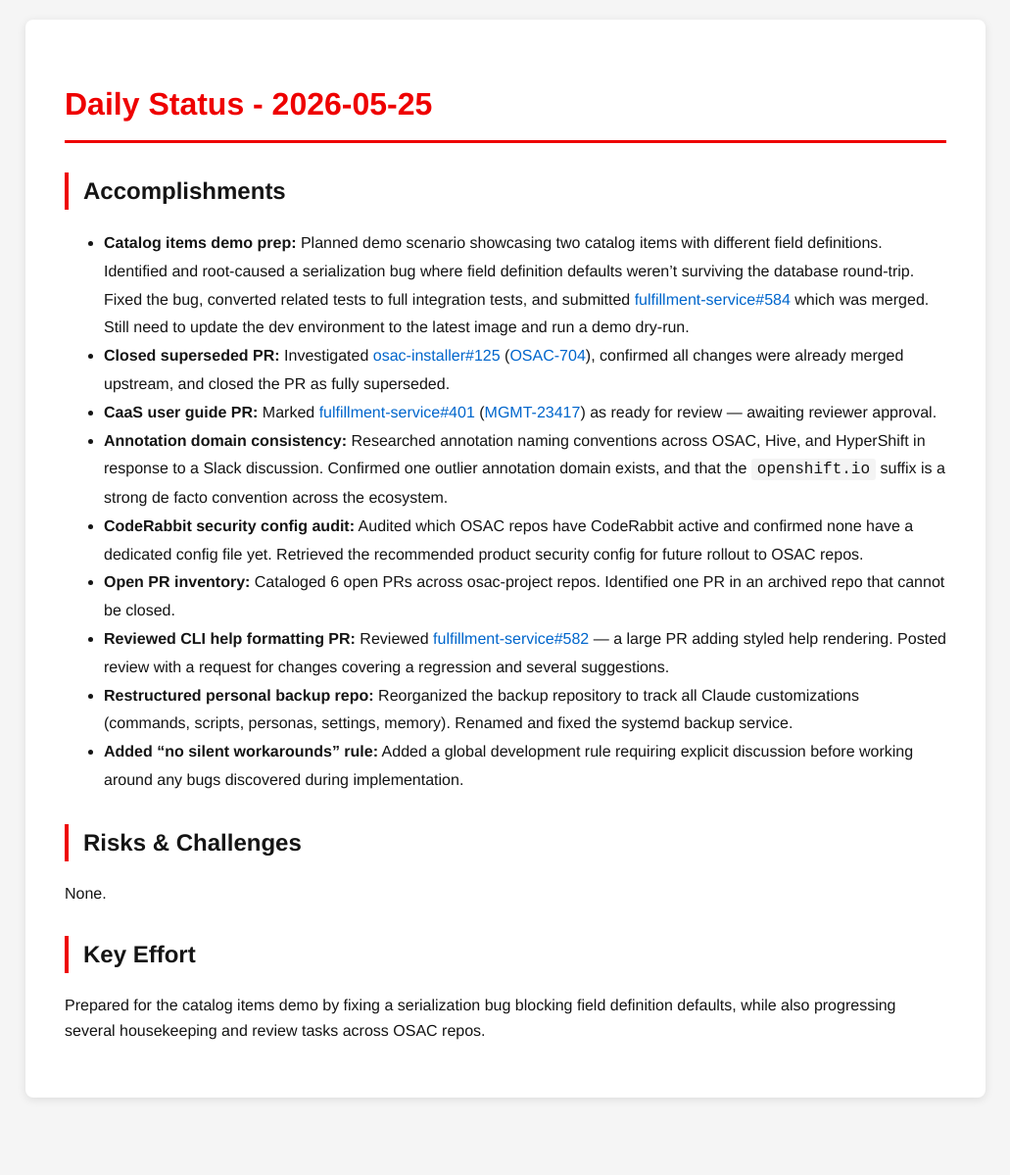
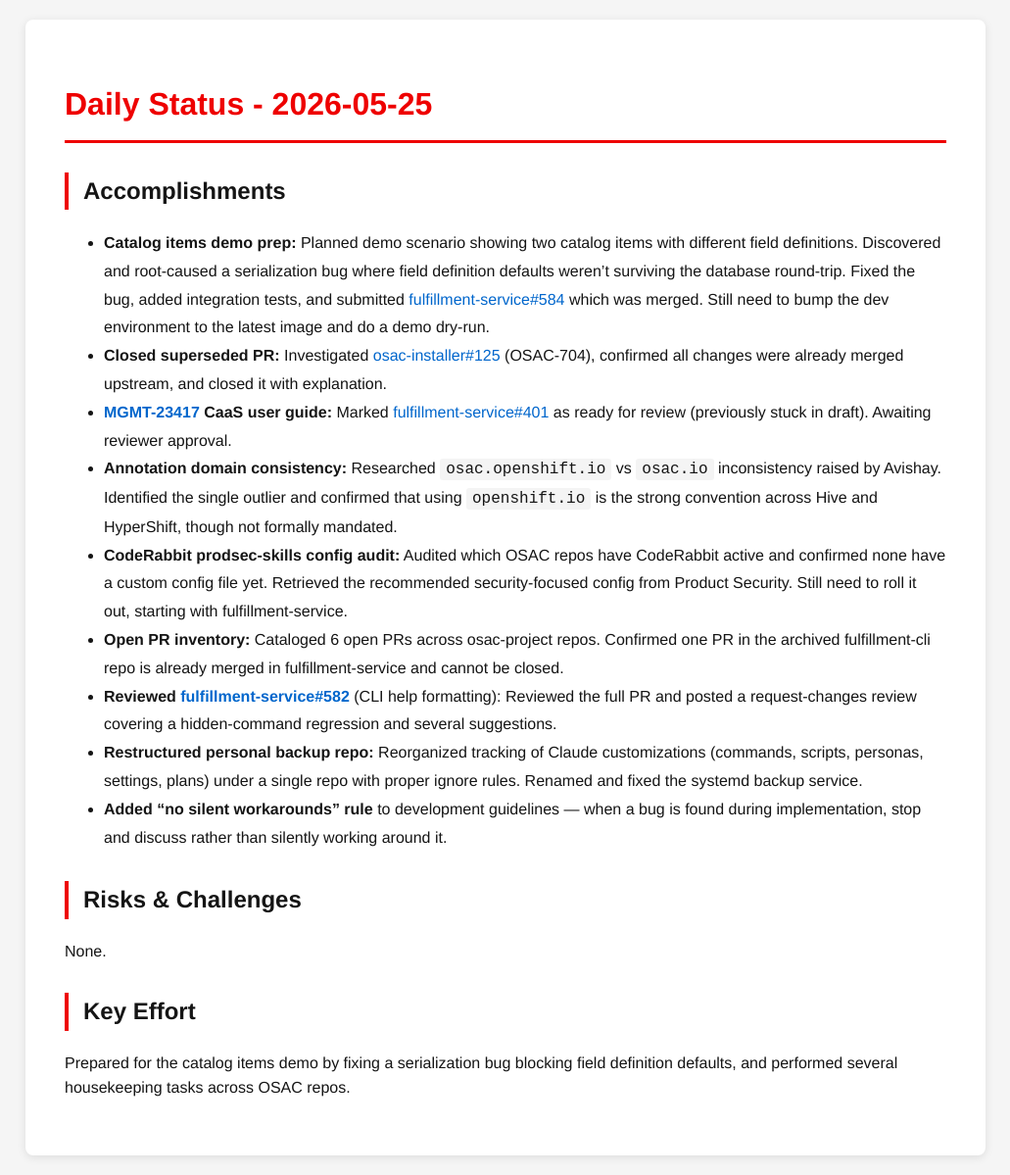
Before and after one commit to tzvatot/daily-status, a Jekyll site: the page built from 2026-05-25.md, in a window 1280 px wide. Shown: the whole page at 98% size, without its empty margins (124-1155 px from the left). Built offline with Jekyll 4.4.1, drawn with Linux system fonts in a browser that asks for light colours; before the commit the page ends 1140 px from its top, so only the background shows below that.

Commit message:
Daily status update - 2026-05-25

```diff
--- a/2026-05-25.md
+++ b/2026-05-25.md
@@ -7,18 +7,18 @@
 # Daily Status - 2026-05-25
 
 ## Accomplishments
-- **Catalog items demo prep:** Planned demo scenario showcasing two catalog items with different field definitions. Identified and root-caused a serialization bug where field definition defaults weren't surviving the database round-trip. Fixed the bug, converted related tests to full integration tests, and submitted [fulfillment-service#584](https://github.com/osac-project/fulfillment-service/pull/584) which was merged. Still need to update the dev environment to the latest image and run a demo dry-run.
-- **Closed superseded PR:** Investigated [osac-installer#125](https://github.com/osac-project/osac-installer/pull/125) ([OSAC-704](https://redhat.atlassian.net/browse/OSAC-704)), confirmed all changes were already merged upstream, and closed the PR as fully superseded.
-- **CaaS user guide PR:** Marked [fulfillment-service#401](https://github.com/osac-project/fulfillment-service/pull/401) ([MGMT-23417](https://redhat.atlassian.net/browse/MGMT-23417)) as ready for review — awaiting reviewer approval.
-- **Annotation domain consistency:** Researched annotation naming conventions across OSAC, Hive, and HyperShift in response to a Slack discussion. Confirmed one outlier annotation domain exists, and that the `openshift.io` suffix is a strong de facto convention across the ecosystem.
-- **CodeRabbit security config audit:** Audited which OSAC repos have CodeRabbit active and confirmed none have a dedicated config file yet. Retrieved the recommended product security config for future rollout to OSAC repos.
-- **Open PR inventory:** Cataloged 6 open PRs across osac-project repos. Identified one PR in an archived repo that cannot be closed.
-- **Reviewed CLI help formatting PR:** Reviewed [fulfillment-service#582](https://github.com/osac-project/fulfillment-service/pull/582) — a large PR adding styled help rendering. Posted review with a request for changes covering a regression and several suggestions.
-- **Restructured personal backup repo:** Reorganized the backup repository to track all Claude customizations (commands, scripts, personas, settings, memory). Renamed and fixed the systemd backup service.
-- **Added "no silent workarounds" rule:** Added a global development rule requiring explicit discussion before working around any bugs discovered during implementation.
+- **Catalog items demo prep:** Planned demo scenario showing two catalog items with different field definitions. Discovered and root-caused a serialization bug where field definition defaults weren't surviving the database round-trip. Fixed the bug, added integration tests, and submitted [fulfillment-service#584](https://github.com/osac-project/fulfillment-service/pull/584) which was merged. Still need to bump the dev environment to the latest image and do a demo dry-run.
+- **Closed superseded PR:** Investigated [osac-installer#125](https://github.com/osac-project/osac-installer/pull/125) (OSAC-704), confirmed all changes were already merged upstream, and closed it with explanation.
+- **[MGMT-23417](https://redhat.atlassian.net/browse/MGMT-23417) CaaS user guide:** Marked [fulfillment-service#401](https://github.com/osac-project/fulfillment-service/pull/401) as ready for review (previously stuck in draft). Awaiting reviewer approval.
+- **Annotation domain consistency:** Researched `osac.openshift.io` vs `osac.io` inconsistency raised by Avishay. Identified the single outlier and confirmed that using `openshift.io` is the strong convention across Hive and HyperShift, though not formally mandated.
+- **CodeRabbit prodsec-skills config audit:** Audited which OSAC repos have CodeRabbit active and confirmed none have a custom config file yet. Retrieved the recommended security-focused config from Product Security. Still need to roll it out, starting with fulfillment-service.
+- **Open PR inventory:** Cataloged 6 open PRs across osac-project repos. Confirmed one PR in the archived fulfillment-cli repo is already merged in fulfillment-service and cannot be closed.
+- **Reviewed [fulfillment-service#582](https://github.com/osac-project/fulfillment-service/pull/582)** (CLI help formatting): Reviewed the full PR and posted a request-changes review covering a hidden-command regression and several suggestions.
+- **Restructured personal backup repo:** Reorganized tracking of Claude customizations (commands, scripts, personas, settings, plans) under a single repo with proper ignore rules. Renamed and fixed the systemd backup service.
+- **Added "no silent workarounds" rule** to development guidelines — when a bug is found during implementation, stop and discuss rather than silently working around it.
 
 ## Risks & Challenges
 None.
 
 ## Key Effort
-Prepared for the catalog items demo by fixing a serialization bug blocking field definition defaults, while also progressing several housekeeping and review tasks across OSAC repos.
+Prepared for the catalog items demo by fixing a serialization bug blocking field definition defaults, and performed several housekeeping tasks across OSAC repos.
```
